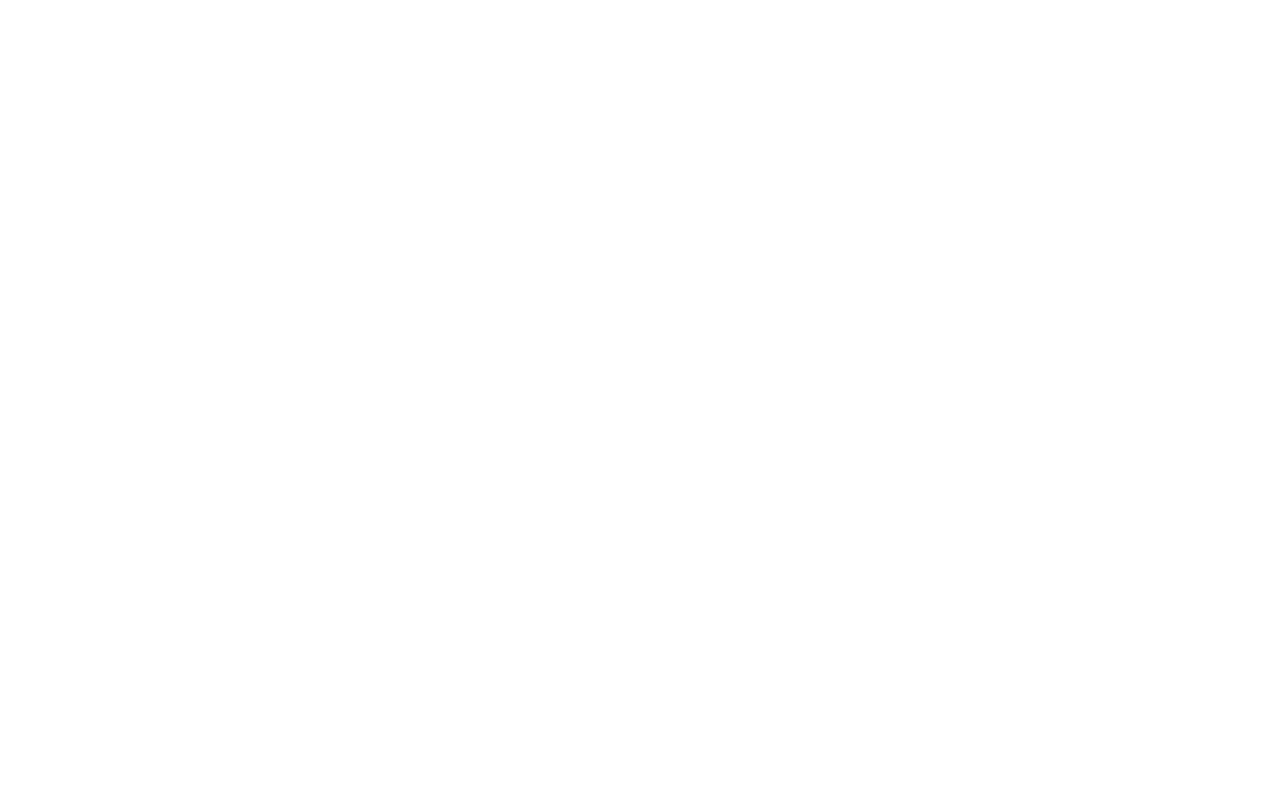
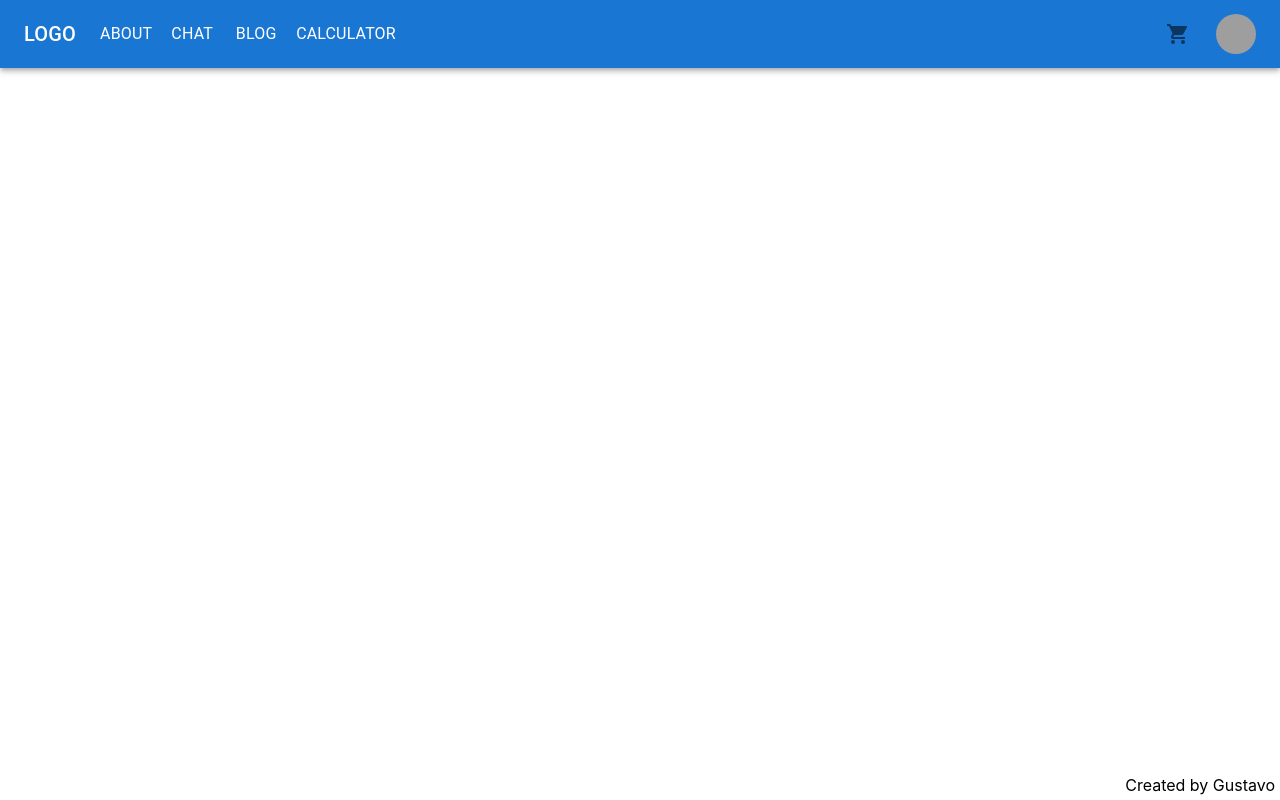
Before and after one commit to cypri9x/e_commerce, a React (Create React App) app: page /Cart in a window 1280 px wide. Before the commit this address had no page. Built offline with nearby package versions, Linux system fonts and the light colour scheme; grey boxes are pictures that could not be loaded.

Commit message:
add cart page

```diff
--- a/src/components/TopBar.jsx
+++ b/src/components/TopBar.jsx
@@ -15,7 +15,7 @@ import MenuItem from '@mui/material/MenuItem';
 import { Link, useNavigate } from 'react-router-dom';
 import { Favorite, ShoppingCart } from '@mui/icons-material';
 import { Badge } from '@mui/material';
-import { useCustomContext }from '../store/CustomContext'
+import { useCustomContext } from '../store/CustomContext'
 
 const pages = ['about', 'Chat', 'Blog', 'Calculator'];
 const settings = ['Profile', 'Account', 'Dashboard', 'Logout'];
@@ -115,13 +115,15 @@ function TopBar() {
               onClick={handleCloseNavMenu}
               sx={{ my: 2, color: 'white', display: 'block' }}
             >
-              <Link to={page}>{page}</Link>
+              <Typography textAlign="center" onClick={() => handlePageClicked(page)}> <div to={page}>{page}</div></Typography>
             </Button>
           ))}
         </Box>
-        <Box sx={{ flexGrow: 0.05 }}>
+        <Box  sx={{ flexGrow: 0.05 }}>
           <Badge badgeContent={numOfItemsInCart} color="secondary" aria-label="add to cart" onClick={openChart}>
-            <ShoppingCart />
+            <IconButton onClick={() => handlePageClicked("Cart")}>
+              <ShoppingCart />
+            </IconButton>
           </Badge>
         </Box>
         <Box sx={{ flexGrow: 0 }}>
--- a/src/index.js
+++ b/src/index.js
@@ -12,6 +12,7 @@ import About from './pages/about/About';
 import Blog from './pages/Blog/Blog';
 import Chat from './pages/Chat/Chat';
 import Calculator from './pages/Calculator/Calculator';
+import Cart from './pages/Cart/Cart';
 
 ReactDOM.render(
   <React.StrictMode>
@@ -22,6 +23,7 @@ ReactDOM.render(
         <Route path="blog" element={<Blog />} />
         <Route path="chat" element={<Chat />} />
         <Route path="calculator" element={<Calculator/>}/>
+        <Route path="Cart" element={<Cart/>}/>
       </Route>
     </Routes>
   </BrowserRouter>
--- /dev/null
+++ b/src/pages/Cart/Cart.js
@@ -0,0 +1,10 @@
+import { useCustomContext } from "../../store/CustomContext";
+import ItemCart from "./ItemCart";
+
+function Cart ()
+{
+    const { state, dispatch } = useCustomContext();
+
+    return <div>{state.cart.map((itemCart) => {return <ItemCart title={itemCart.title} subtitle={itemCart.subtitle} description={itemCart.description} image={itemCart.image}/>})}</div>;
+}
+export default Cart;
--- /dev/null
+++ b/src/pages/Cart/ItemCart.js
@@ -0,0 +1,8 @@
+function ItemCart ({title,subtitle,description,image}){
+
+    return <div>
+        <div>{title} {subtitle} {description}</div>
+        <img src={image}/>
+    </div>
+}
+export default ItemCart;
```
